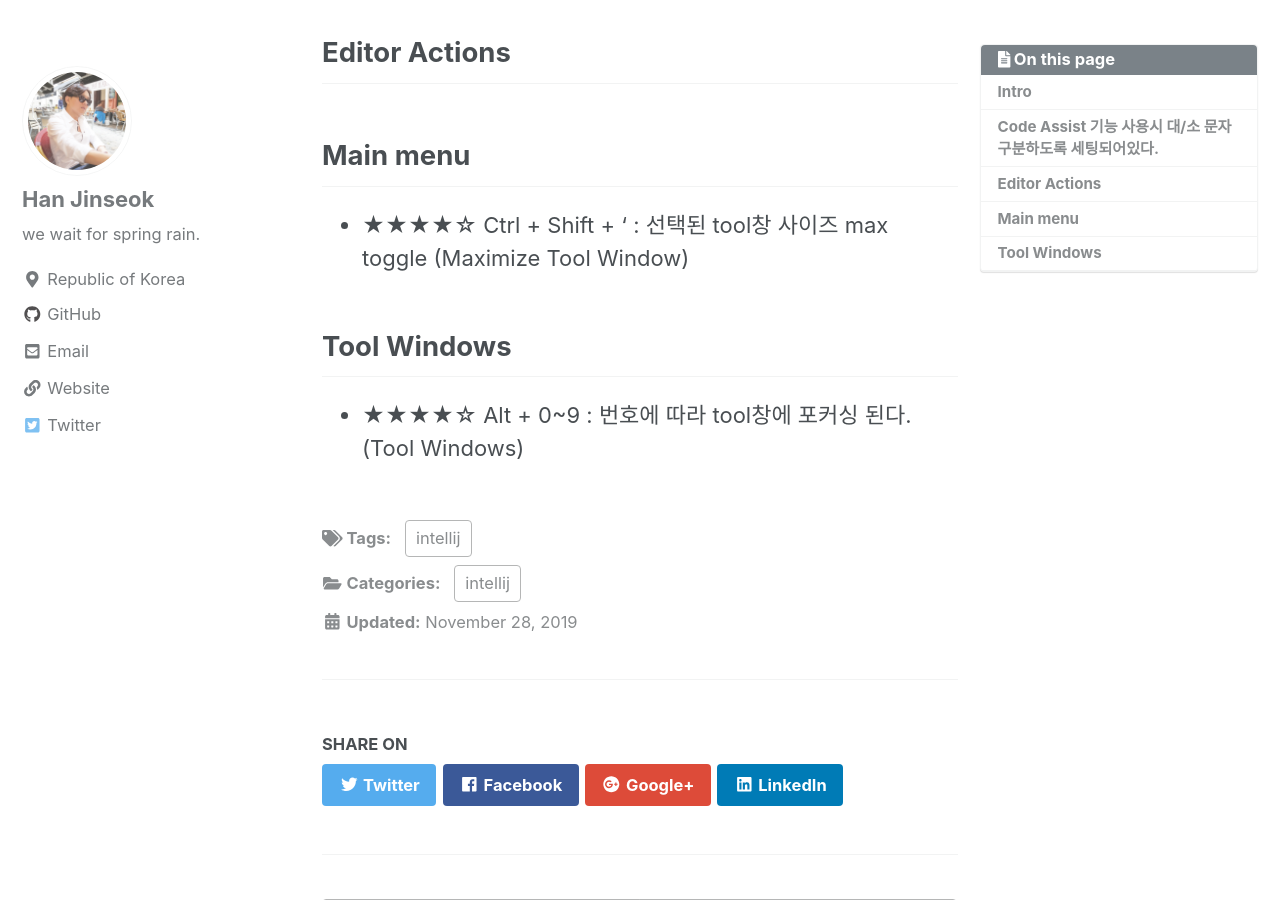
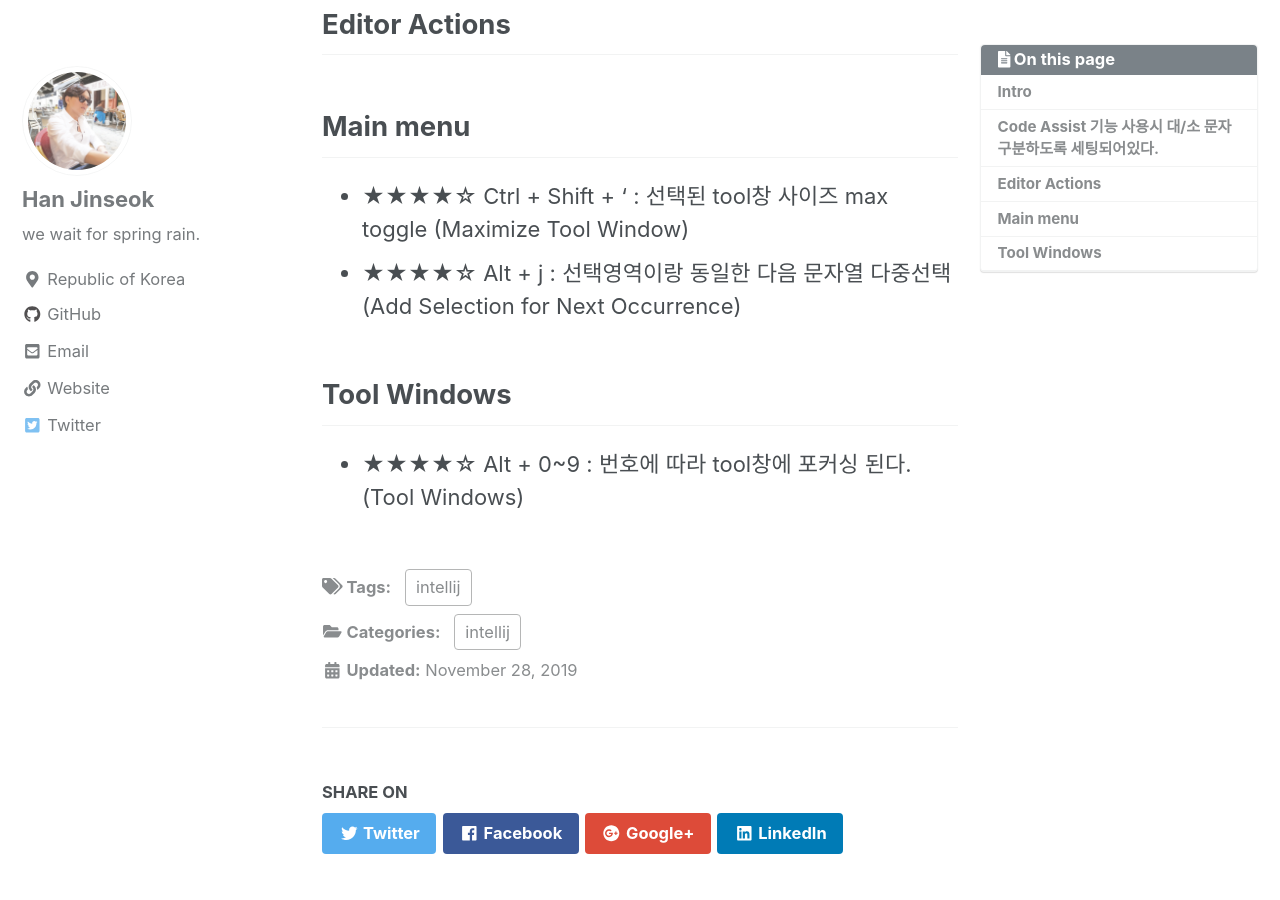
Before and after one commit to moregorenine/moregorenine.github.io, a Jekyll site: the page built from _posts/intellij/2019-11-28-intellij-keymap.md, in a window 1280 px wide and 900 px high, scrolled down 712 px. Built offline with Jekyll 4.4.1, drawn with Linux system fonts in a browser that asks for light colours; nearby versions of some CDN libraries; comment, search, counter and statistics services are not loaded; a style sheet for code colours, icons or effects is not loaded.

Commit message:
Update 2019-11-28-intellij-keymap.md

```diff
--- a/_posts/intellij/2019-11-28-intellij-keymap.md
+++ b/_posts/intellij/2019-11-28-intellij-keymap.md
@@ -16,14 +16,15 @@ eclipse, vscode, intellij 혼합해서 사용하다 보니 단축키가 자주
 개인적인 참고용으로 작성한다.
 
 ## Code Assist 기능 사용시 대/소 문자 구분하도록 세팅되어있다.
-Code Assist 기능 사용시 대/소 문자 구분하도록 세팅되어있다. 핵불편...
-
+Code Assist 기능 사용시 대/소 문자 구분하도록 세팅되어있다. 핵불편...<br>
 Settings -> Editor -> General -> Match case: 체크 해제
 
 ## Editor Actions
 
 ## Main menu
 - ★★★★☆ Ctrl + Shift + ' : 선택된 tool창 사이즈 max toggle (Maximize Tool Window)
+- ★★★★☆ Alt + j : 선택영역이랑 동일한 다음 문자열 다중선택 (Add Selection for Next Occurrence)
+
 
 ## Tool Windows
 - ★★★★☆ Alt + 0~9 : 번호에 따라 tool창에 포커싱 된다. (Tool Windows)
```
